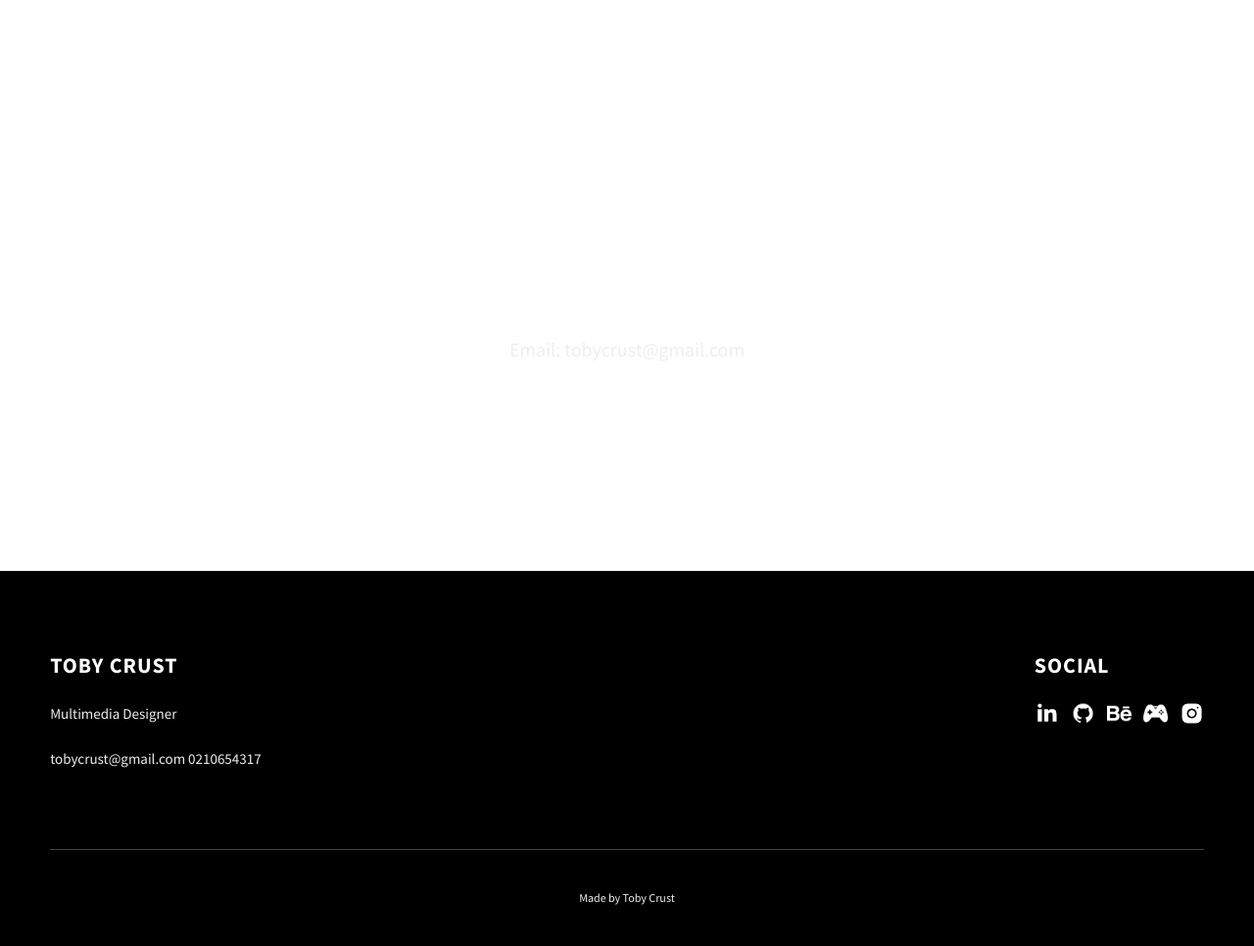
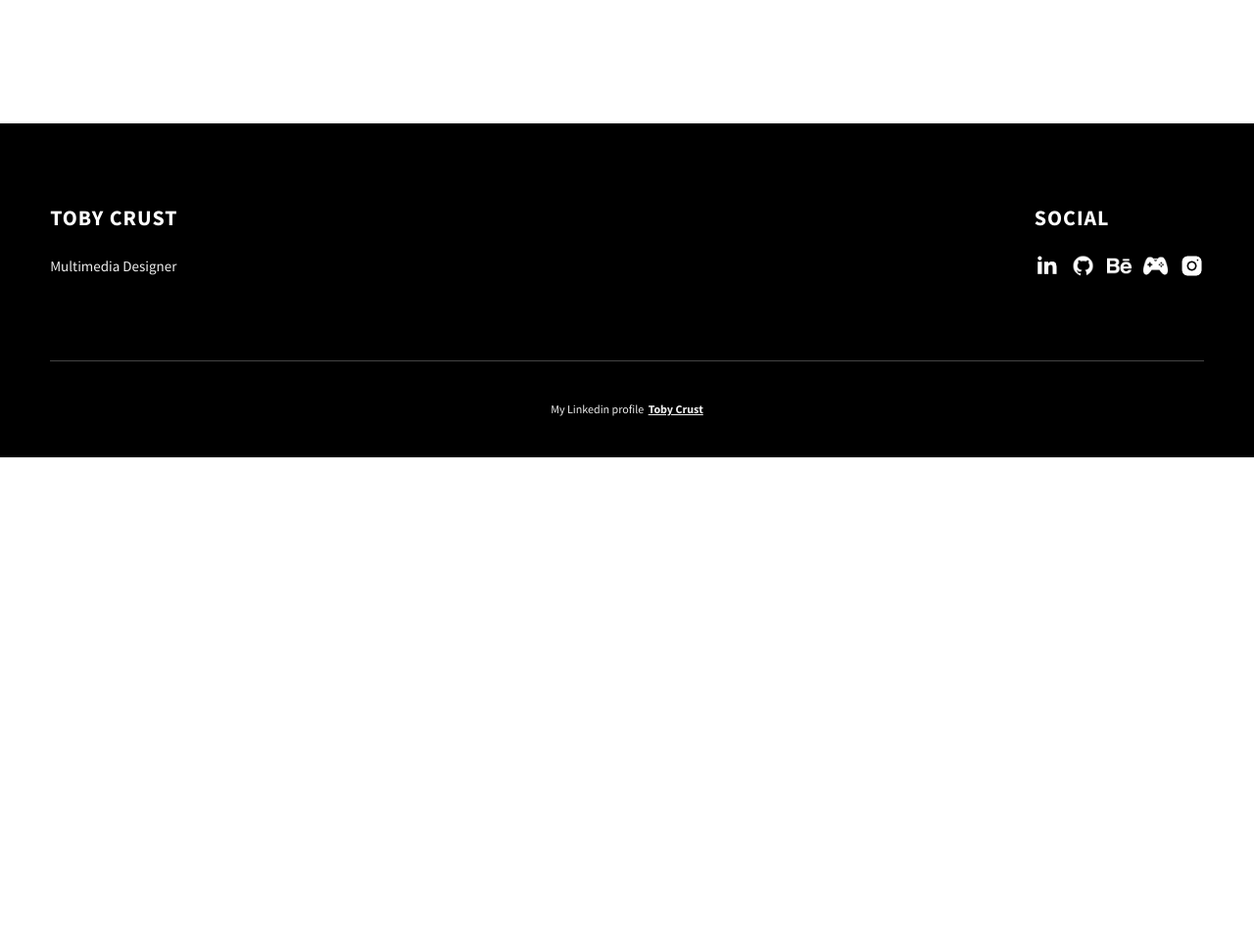
Before and after one commit to TobyCrust/Portfolio-Website, a website: page Product Design.html in a window 1280 px wide. Shown: the part 10500-11466 px from the top of the page at 98% size. After the commit the page ends 10967 px from the top, so only its background shows below. Drawn offline with Linux system fonts and the light colour scheme.

Commit message:
renaming

```diff
--- a/project-1.html
+++ b/Product Design.html
@@ -332,7 +332,7 @@
   </section>
 
 
-  <section id="scrollproject" class="scrollproject sec-pad dynamicBg">
+  <!-- <section id="scrollproject" class="scrollproject sec-pad dynamicBg">
     <div class="main-container">
       <h2 class="heading heading-sec heading-sec__mb-med">
         <span class="heading-sec__main heading-sec__main--lt">Contact</span>
@@ -340,7 +340,7 @@
           Email: tobycrust@gmail.com
 
     </div>
-  </section>
+  </section> -->
 
   <footer class="main-footer">
     <div class="main-container">
@@ -371,19 +371,13 @@
           <h4 class="heading heading-sm text-lt">Toby Crust</h4>
           <p class="main-footer__short-desc">
             Multimedia Designer
-
-          </p>
-          <p class="main-footer__short-desc">
-            tobycrust@gmail.com 0210654317
-
           </p>
         </div>
       </div>
 
       <div class="main-footer__lower">
-        Made by
-
-        Toby Crust</a>
+        My Linkedin profile
+        <a rel="noreferrer" target="_blank" href="https://www.linkedin.com/in/toby-crust-a6a2a2245/">Toby Crust</a>
       </div>
     </div>
   </footer>
```
Also changed, not shown: Coding Projects.html (renamed from project-2.html), Side Projects.html (renamed from project-4.html), VR & Games.html (renamed from project-3.html).
